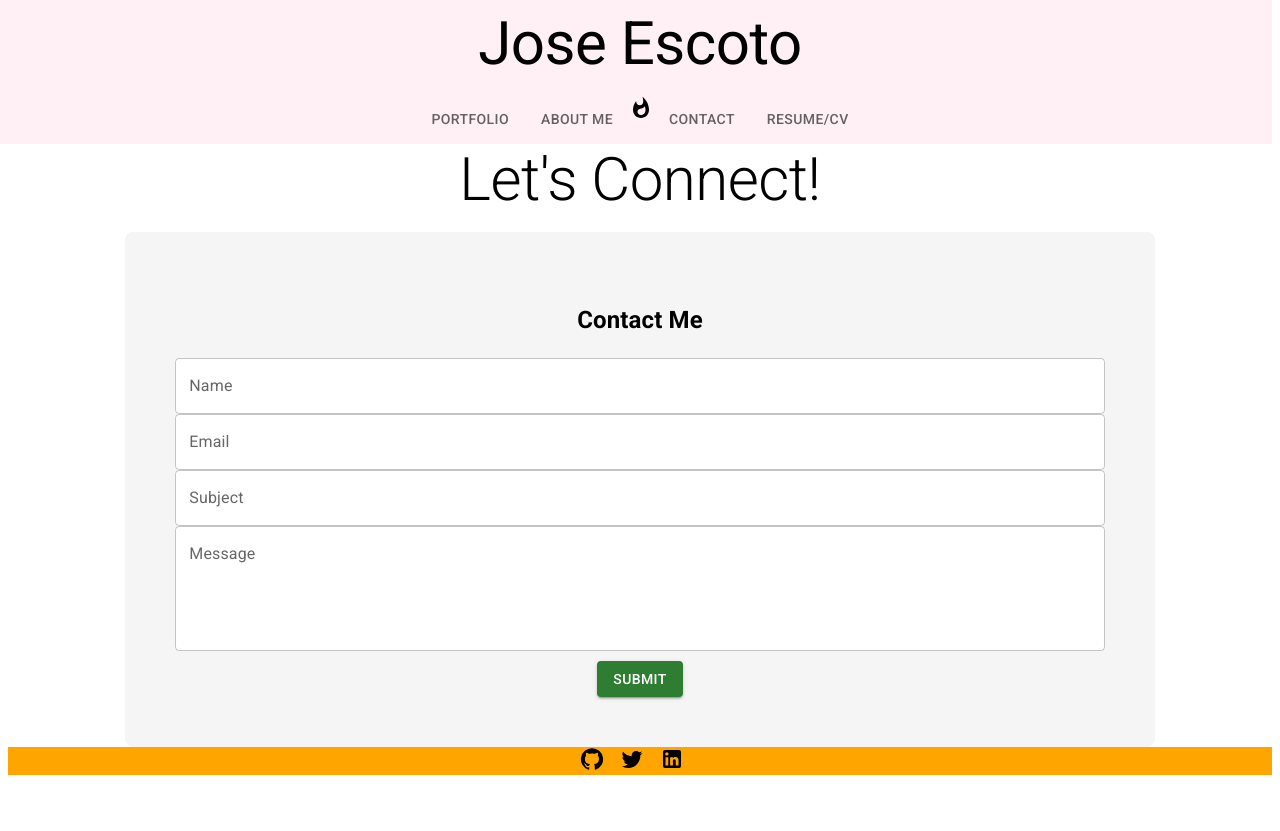
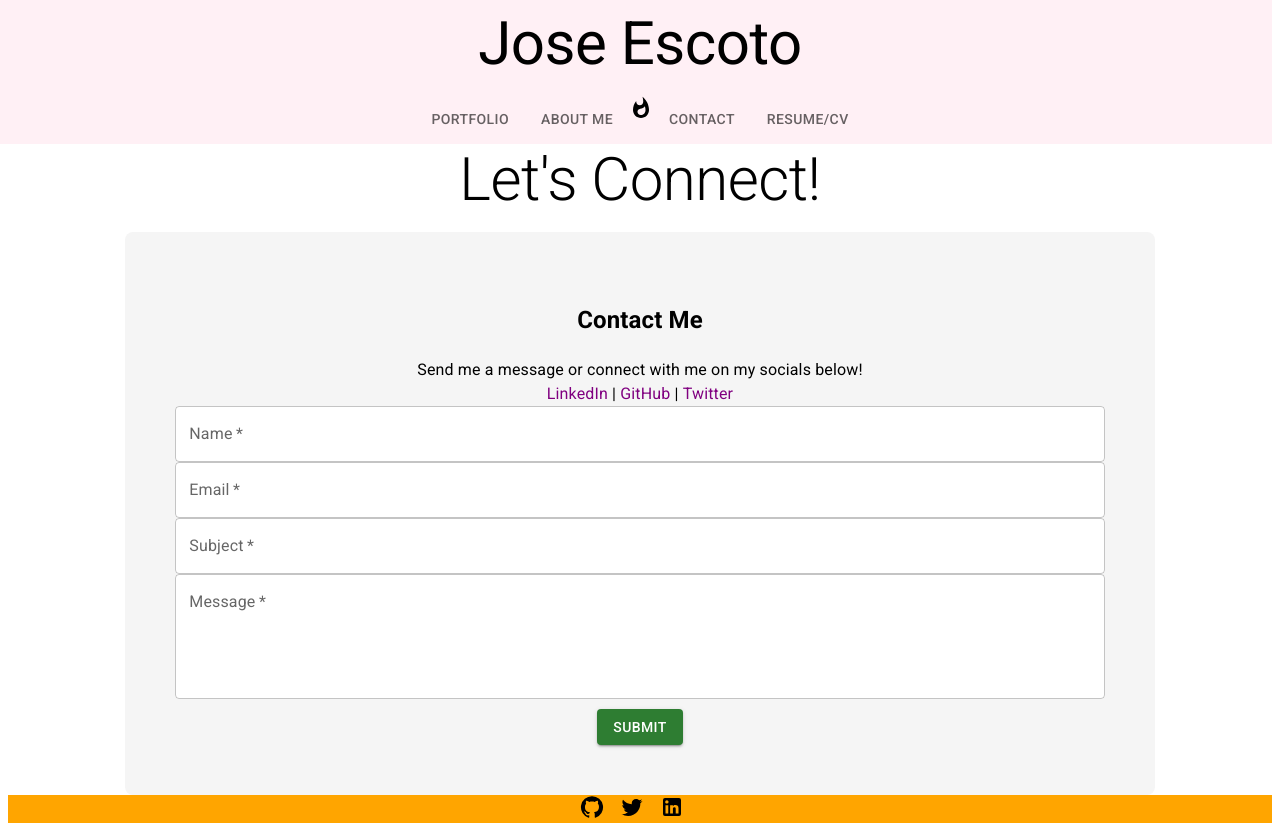
Before and after one commit to escotoj/React-Portfolio, a React (Create React App) app: page /contact in a window 1280 px wide. Before the commit the page ends 800 px from the top, so only its background shows below. Built offline with nearby package versions, Linux system fonts and the light colour scheme.

Commit message:
updated the year of graduation

```diff
--- a/src/pages/ContactPage.js
+++ b/src/pages/ContactPage.js
@@ -1,9 +1,18 @@
-import { Box, Stack, TextField, Button, Typography} from "@mui/material";
+import {
+  Box,
+  Stack,
+  TextField,
+  Button,
+  Typography,
+  Alert,
+} from "@mui/material";
 import { useState } from "react";
 
+function ContactPage() {
+  const [formError, setFormError] = useState(false);
 
+  const [showSuccessAlert, setShowSuccessAlert] = useState(false);
 
-function ContactPage() {
   // variables for each box
   const [name, setName] = useState("");
   const [email, setEmail] = useState("");
@@ -12,36 +21,105 @@ function ContactPage() {
   // variable passes the form submit and logs each value
   const handleSubmit = (e) => {
     e.preventDefault();
+
     console.log("NAME-", name);
     console.log("EMAIL--", email);
     console.log("SUBJECT --:", subject);
     console.log("MESSAGE --", message);
+
     setName("");
     setEmail("");
     setSubject("");
     setMessage("");
+
+    setFormError(false);
+
+    setShowSuccessAlert(true);
+
+    if (name === "" || email === "" || subject === "" || message === "") {
+      setFormError(true);
+      return;
+    }
+
+    if (!validateEmail(email)) {
+      setFormError("Invalid email address");
+      setShowSuccessAlert(false);
+      return;
+    }
+  };
+
+  const validateEmail = (email) => {
+    //  simple regex for email validation
+    const emailRegex = /^\S+@\S+\.\S+$/;
+    return emailRegex.test(email);
   };
 
   return (
-      <Box display="flex" justifyContent="center" alignItems="center" minHeight="50vh">
+    <Box
+      display="flex"
+      justifyContent="center"
+      alignItems="center"
+      minHeight="50vh"
+    >
+
       <Stack spacing={2}>
         <Typography variant="h2" align="center">
           Let's Connect!
         </Typography>
-          <Box sx={{ backgroundColor: "#f5f5f5", padding: "50px", borderRadius: "8px" }}>
+
+        <Box
+          sx={{
+            backgroundColor: "#f5f5f5",
+            padding: "50px",
+            borderRadius: "8px",
+          }}
+        >
           <Typography variant="body1" align="center">
             <h2>Contact Me</h2>
+
+            {/* alert for when message is entered properly */}
+            Send me a message or connect with me on my socials below!
+            {showSuccessAlert && (
+                  <Alert severity="success" style={{ justifyContent: 'center' }}>Message sent successfully!</Alert>
+                )}
             {/* textfield wrapped in a form with a function that handles the event */}
+            <br />
+            <a
+              href="https://www.linkedin.com/in/jose-escoto-b9519a146/"
+              target="_blank"
+              rel="noopener noreferrer"
+              style={{ color: "purple", textDecoration: "none" }}
+            >
+              LinkedIn
+            </a>
+            {" | "}
+            <a
+              href="https://github.com/your-github-profile"
+              target="_blank"
+              rel="noopener noreferrer"
+              style={{ color: "purple", textDecoration: "none" }}
+            >
+              GitHub
+            </a>
+            {" | "}
+            <a
+              href="https://twitter.com/your-twitter-profile"
+              target="_blank"
+              rel="noopener noreferrer"
+              style={{ color: "purple", textDecoration: "none" }}
+            >
+              Twitter
+            </a>
             <form onSubmit={handleSubmit}>
               <TextField
                 id="outlined-name"
                 label="Name"
                 variant="outlined"
                 fullWidth
+                required
                 // we assign value by passing the event with data
                 value={name}
                 onChange={(e) => setName(e.target.value)}
-
                 InputProps={{
                   sx: { borderRadius: "4px", backgroundColor: "#ffffff" },
                 }}
@@ -51,17 +129,22 @@ function ContactPage() {
                 label="Email"
                 variant="outlined"
                 fullWidth
+                required
                 value={email}
                 onChange={(e) => setEmail(e.target.value)}
                 InputProps={{
                   sx: { borderRadius: "4px", backgroundColor: "#ffffff" },
                 }}
               />
+              {formError && name === "" && (
+                <Alert severity="error">Error - Valid email is required!</Alert>
+              )}
               <TextField
                 id="outlined-subject"
                 label="Subject"
                 variant="outlined"
                 fullWidth
+                required
                 value={subject}
                 onChange={(e) => setSubject(e.target.value)}
                 InputProps={{
@@ -74,6 +157,7 @@ function ContactPage() {
                 id="outlined-id"
                 variant="outlined"
                 multiline
+                required
                 rows={4}
                 value={message}
                 onChange={(e) => setMessage(e.target.value)}
@@ -81,10 +165,18 @@ function ContactPage() {
                   sx: { borderRadius: "4px", backgroundColor: "#ffffff" },
                 }}
               />
-                <Button type="submit" variant="contained" color="success" sx={{ marginTop: "10px" }}>
+              <Button
+                type="submit"
+                variant="contained"
+                color="success"
+                sx={{ marginTop: "10px" }}
+              >
                 Submit
+
               </Button>
             </form>
+
+
           </Typography>
         </Box>
       </Stack>
--- a/src/pages/PortfolioPage.js
+++ b/src/pages/PortfolioPage.js
@@ -14,7 +14,7 @@ function PortfolioPage() {
           <Typography variant="body1" align="center">
       <h2>Projects</h2>
       <h3>Below is a a collection of my current and past work</h3>
-      <p>Technologies used: JavaScript (Node, Express, React), CSS (Bootstrap, Jquery, Bulma, Handlebars), Databases (SQL, RESTful API, Sequelize)  </p>
+      <p>Tech Stack: JavaScript (Node, Express, React), CSS (Bootstrap, Jquery, Bulma, Handlebars, MaterialUI), Databases (SQL, RESTful API, Sequelize, NoSQl, MongoDB)  </p>
       </Typography>
       <Box display="flex" justifyContent="center">
         <Project/>
--- a/src/pages/ResumePage.js
+++ b/src/pages/ResumePage.js
@@ -11,7 +11,7 @@ function ResumePage() {
         <Box sx={{ backgroundColor: "#f5f5f5", padding: "50px", borderRadius: "8px" }}>
           <Typography variant="body1" align="center">
       <h2>Resume/CV</h2>
-      <h3>Full Stack Coding Bootcamp, UC Berkeley (2022) </h3>
+      <h3>Full Stack Coding Bootcamp, UC Berkeley (2023) </h3>
       <p align='left'>
       <li>Hands-on experience with building a diverse range of projects through Github Workflow using HTML, CSS, and JavaScript.</li>
             <li>Created full-stack web applications using third-party API, RESTful APIs, and AJAX methods.</li>
```
Lines whose indentation alone changed are shown as unchanged.
